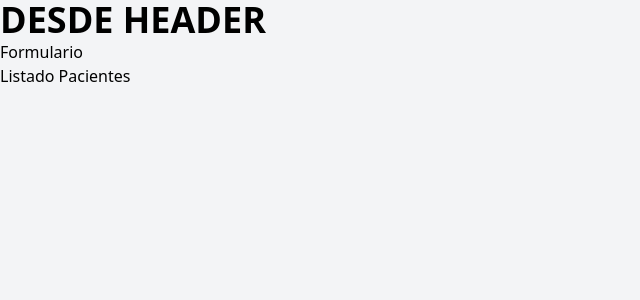
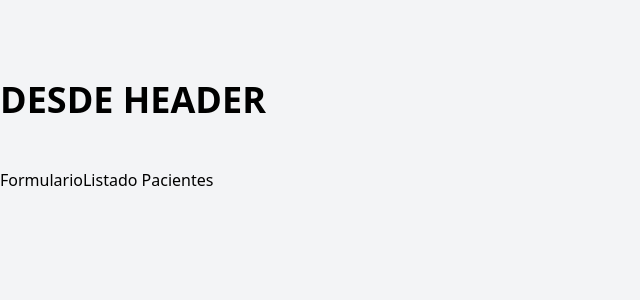
Before and after one commit to PauliVr/pacientes-veterinaria, a React (Vite) app: page / in a window 1280 px wide. Shown: the top 300 px of the page, without its empty margins (0-640 px from the left). Built offline with nearby package versions, Linux system fonts and the light colour scheme.

Commit message:
Changes the structure of the App file and adds styles with TailWind

```diff
--- a/src/App.jsx
+++ b/src/App.jsx
@@ -4,11 +4,13 @@ import ListadoPacientes from './components/ListadoPacientes';
 
 function App() {
   return (
-    <>
+    <div className='container mx-auto mt-20'>
       <Header />
-      <Formulario />
-      <ListadoPacientes />
-    </>
+      <div className='mt-12 md:flex'>
+        <Formulario />
+        <ListadoPacientes />
+      </div>
+    </div>
   );
 }
 
```
